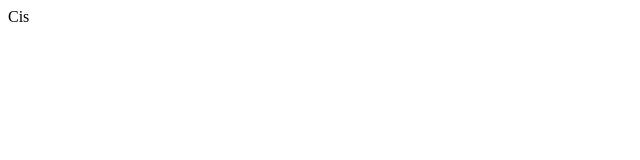
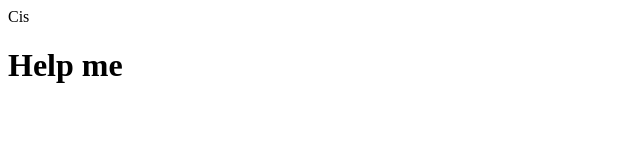
Before and after one commit to sanches8/GitRemoto, a plain HTML site: page index.html in a window 1280 px wide. Shown: the whole page, without its empty margins (0-640 px from the left). Drawn offline with Linux system fonts and the light colour scheme.

Commit message:
mod feitas

```diff
--- a/index.html
+++ b/index.html
@@ -1 +1,2 @@
 <p>Cis</p>
+<h1>Help me</h1>
```
Also changed, not shown: 1 other file.
